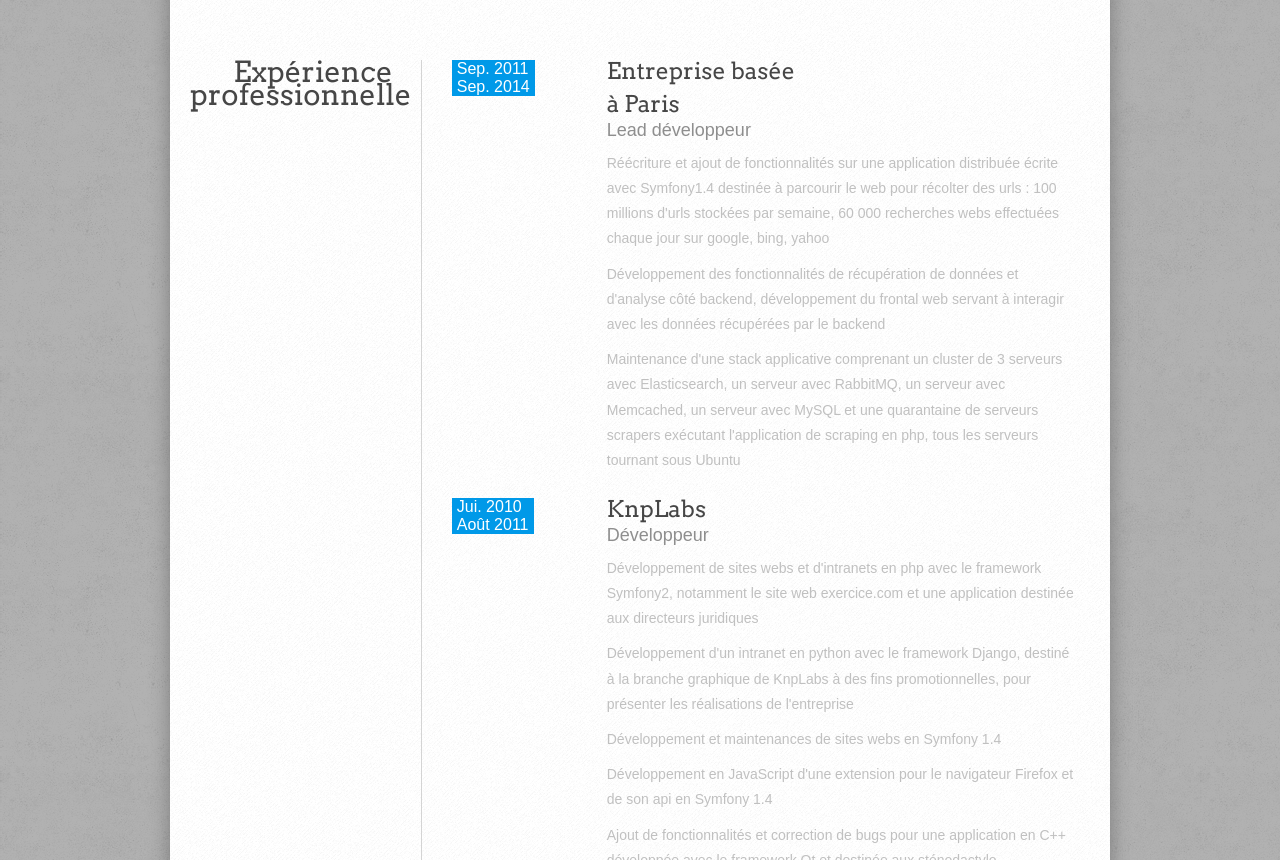
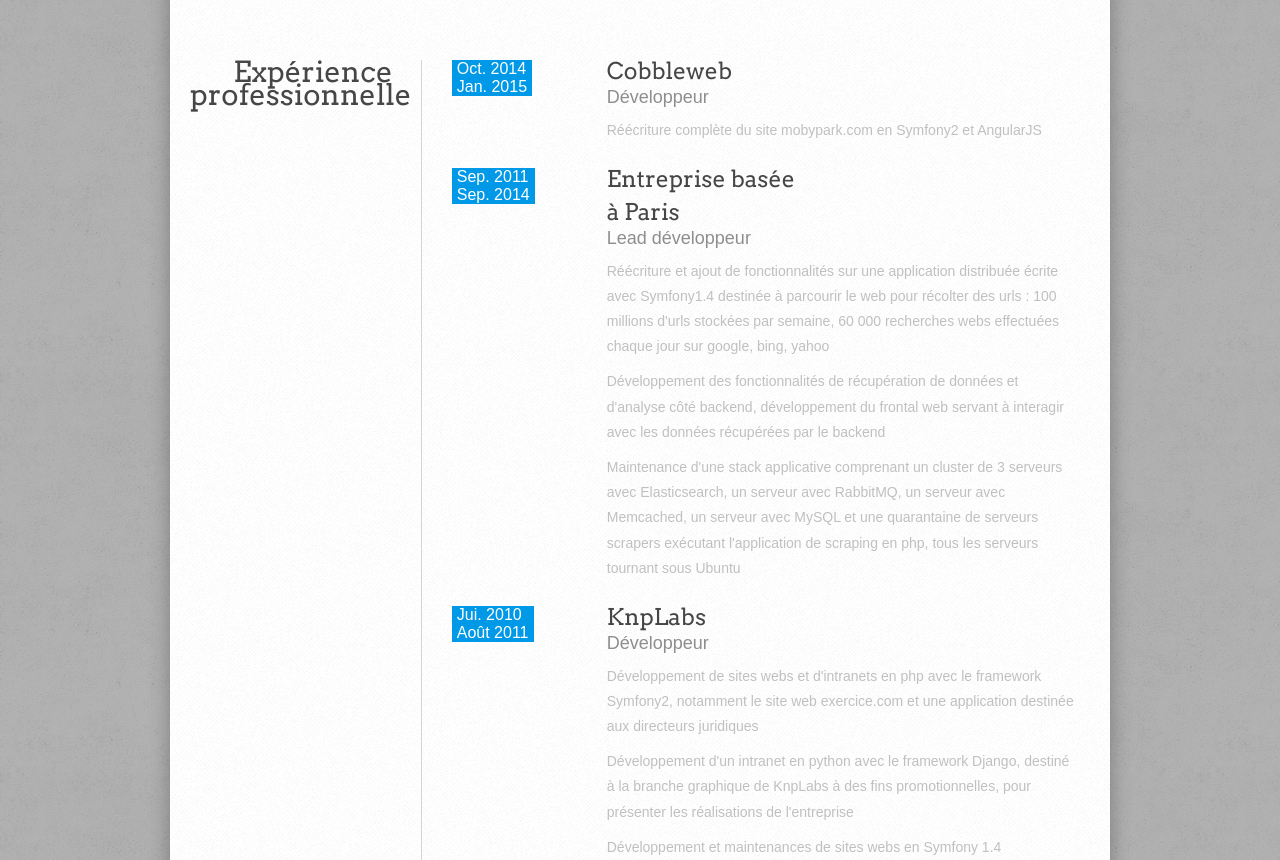
Before and after one commit to antham/antham.github.io, a plain HTML site: page index.html in a window 1280 px wide. Shown: the part 1427-2287 px from the top of the page. Drawn offline with nearby package versions, Linux system fonts and the light colour scheme; a web font is replaced by a local one.

Commit message:
Update index.html

```diff
--- a/index.html
+++ b/index.html
@@ -161,7 +161,35 @@
 	    <aside class="span3 aside_el">
               <h2>Expérience professionnelle</h2>
             </aside>
-	    <div class="span9">
+            <div class="span9">
+	      <div class="row-fluid">
+		<article class="span12  borderleft par_el in_spacing">
+                  <span class="period">Oct. 2014 <br />Jan. 2015</span>
+		  <div class="bigspacing">
+                    <header>
+                      <style>
+                        #firm-1::after {
+                        content: attr(data-3)  attr(data-4);
+                        }
+                        #firm-1::before {
+                        content: attr(data-1) attr(data-2);
+                        }
+                      </style>
+                      <h2 id="firm-1" data-1="C" data-2="o" data-3="bble" data-4="web"></h2>
+                      <h3>Développeur</h3>
+                    </header>
+                    <style>
+                      #firm-1::after {
+                      content: attr(data-3)  attr(data-4);
+                      }
+                      #firm-1::before {
+                      content: attr(data-1) attr(data-2);
+                      }
+                    </style>
+                    <p>Réécriture complète du site <span id="firm-1" data-1="m" data-2="o" data-3="byp" data-4="ark.com"></span> en Symfony2 et AngularJS</p>
+                  </div>
+		</article>
+              </div>
 	      <div class="row-fluid">
 		<article class="span12  borderleft par_el in_spacing">
                   <span class="period">Sep. 2011 <br />Sep. 2014</span>
```
